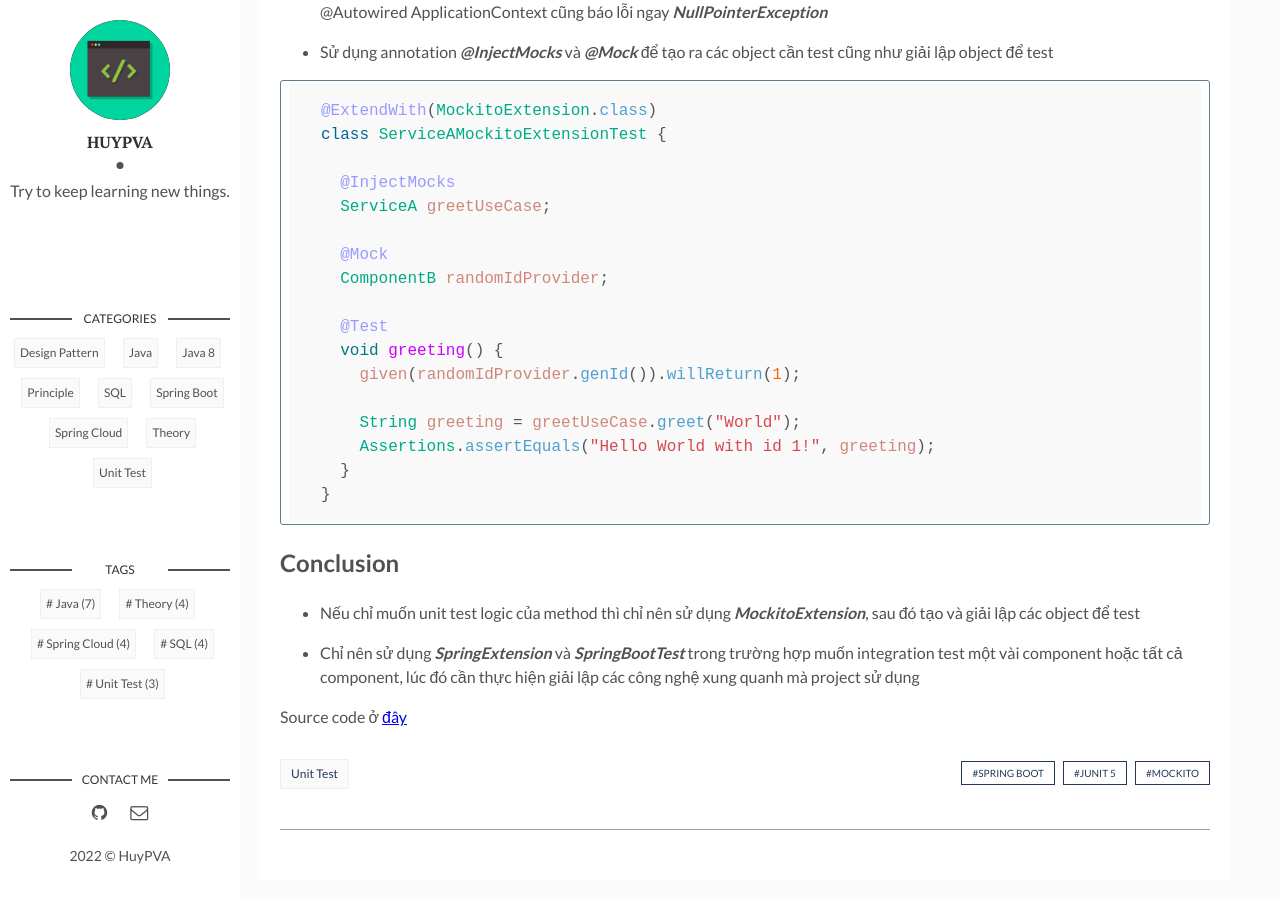
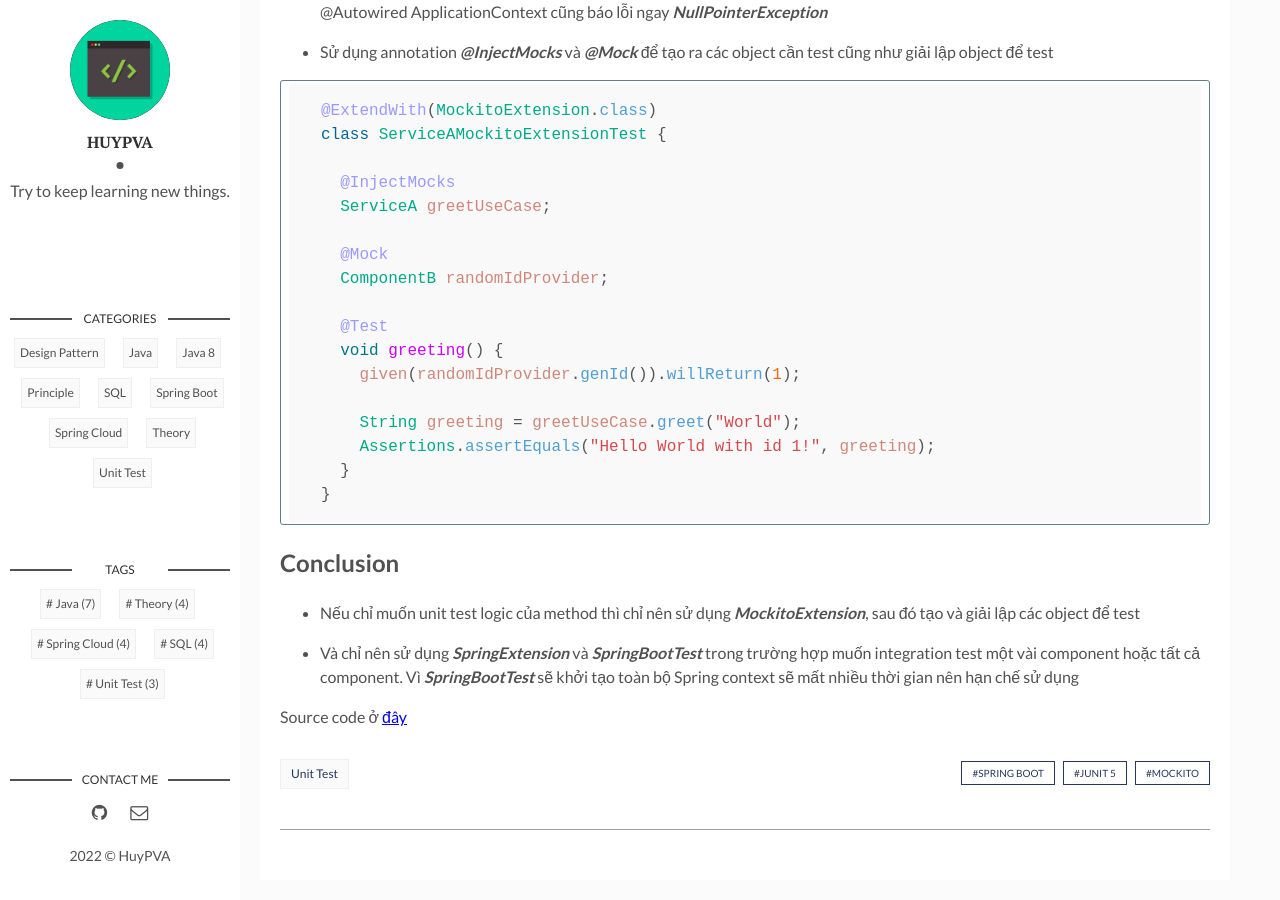
Before and after one commit to huypva/huypva.github.io, a Jekyll site: the page built from _posts/unit-test/2022-07-28-junit5-extension.md, in a window 1280 px wide and 900 px high, scrolled down 4125 px. Built offline with Jekyll 4.4.1, drawn with Linux system fonts in a browser that asks for light colours; some of the changed text lies outside the part shown.

Commit message:
Change title

````diff
--- a/_posts/unit-test/2022-07-28-junit5-extension.md
+++ b/_posts/unit-test/2022-07-28-junit5-extension.md
@@ -132,7 +132,7 @@ Bean: org.springframework.context.event.internalEventListenerFactory
 Bean: org.springframework.context.event.internalEventListenerProcessor
 ```
 
-- Nếu cần test Một bean cần ***@Import*** class đó và sử dụng ***@Autowired*** để lấy bean ra test
+- Sử dụng ***@Import([Class cần test])*** để tạo bean class đó và sử dụng ***@Autowired*** để lấy bean ra test
 
 ```java
 @Import(ServiceA.class)
@@ -184,4 +184,4 @@ class ServiceAMockitoExtensionTest {
 
 - Nếu chỉ muốn unit test logic của method thì chỉ nên sử dụng ***MockitoExtension***, sau đó tạo và giải lập các object để test
 
-- Chỉ nên sử dụng ***SpringExtension*** và ***SpringBootTest*** trong trường hợp muốn integration test một vài component hoặc tất cả component, lúc đó cần thực hiện giải lập các công nghệ xung quanh mà project sử dụng
+- Và chỉ nên sử dụng ***SpringExtension*** và ***SpringBootTest*** trong trường hợp muốn integration test một vài component hoặc tất cả component. Vì ***SpringBootTest*** sẽ khởi tạo toàn bộ Spring context sẽ mất nhiều thời gian nên hạn chế sử dụng
````
Also changed, not shown: other parts of _posts/unit-test/2022-07-28-junit5-extension.md (+1 -1 lines).
